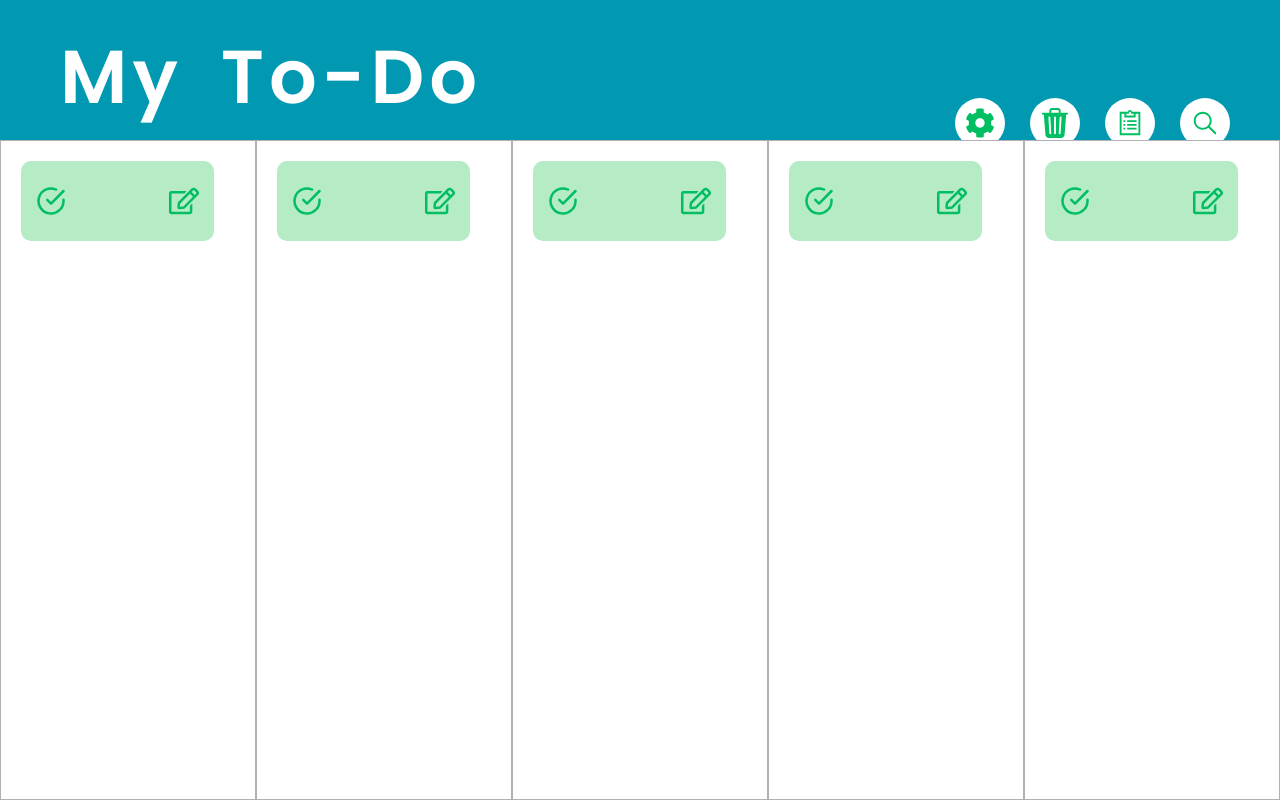
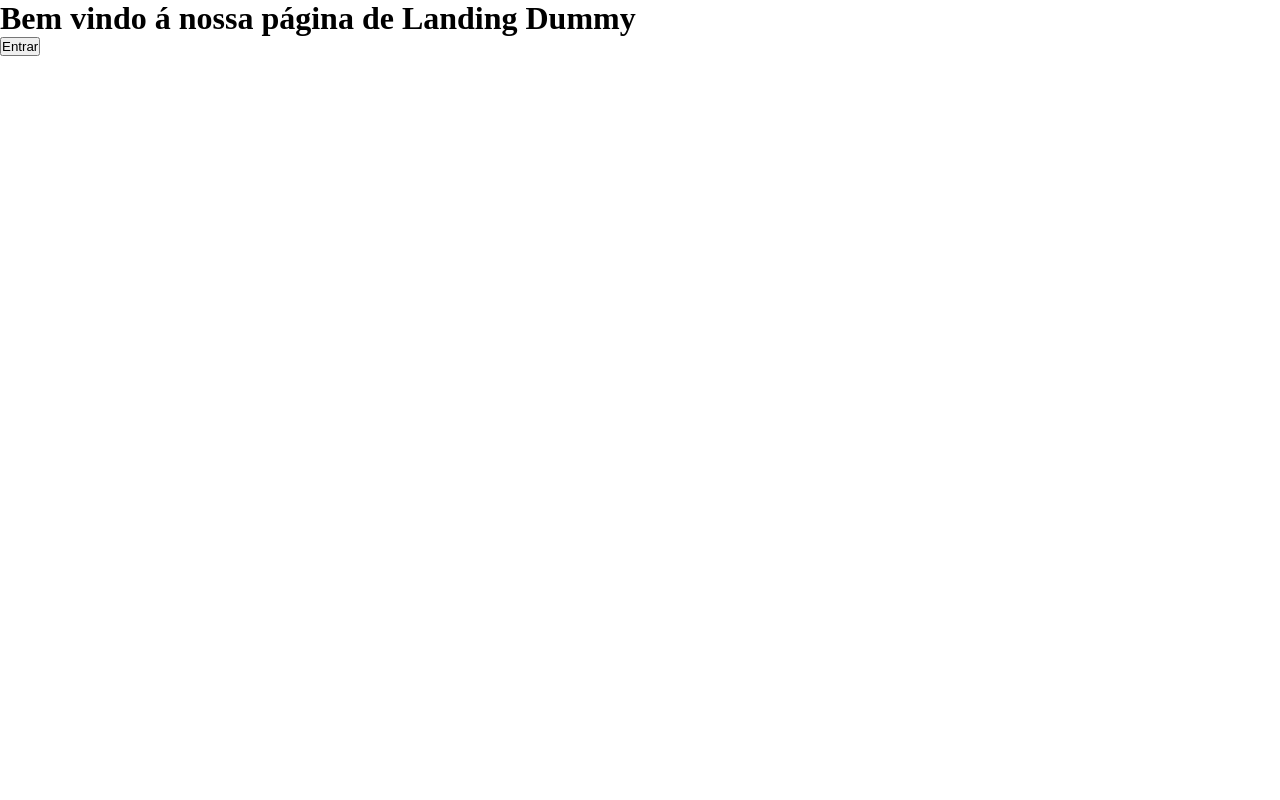
Before and after one commit to gabriel-miranda7/TodoList-Frontend, a React (Create React App) app: page / in a window 1280 px wide. Built offline with nearby package versions, Linux system fonts and the light colour scheme.

Commit message:
Implementado Roteamento e conexão com a API django para autenticação

```diff
--- a/src/App.js
+++ b/src/App.js
@@ -1,13 +1,16 @@
-import Home from './pages/Home';
-
+import React from 'react';
+import { BrowserRouter as Router } from 'react-router-dom';
 import GlobalStyles from './styles/GlobalStyles';
+import AppRoutes from './routes';
 
 function App() {
   return (
-    <>
-    <Home />
-    <GlobalStyles />
-    </>
+    <div className='App'>
+      <Router>
+        <AppRoutes/>
+      </Router>
+      <GlobalStyles />
+    </div>
   );
 }
 
--- a/src/pages/LoginRegisterPage.js
+++ b/src/pages/Authentication/LoginRegisterPage.js
@@ -1,5 +1,6 @@
-import React, { useState } from 'react';
+import React, { useState, useEffect } from 'react';
 import axios from 'axios';
+import checkToken from '../../utils/CheckToken';
 
 function LoginRegisterPage() {
   const [errorMessage, setErrorMessage] = useState('');
@@ -36,7 +37,7 @@ function LoginRegisterPage() {
         // Redireciona para a página inicial
         window.location.href = '/dash';
       } catch (error) {
-        if(error.response && error.response.status === 404){
+        if(error.response && error.response.status === 404){ //Tratamento de erros HTTP
             setErrorMessage("Esse usuário não existe");
             return;
         }else if(error.response && error.response.status === 400){
@@ -53,6 +54,19 @@ function LoginRegisterPage() {
   const toggleMode = () => {
     setIsRegistering(!isRegistering);
   };
+
+  useEffect(() => { /*Verifica se já existe token e se ele é válido, daí já envia direto pra dash
+  pulando a atuenticação caso positivo */
+    const checkTokenAndRedirect = async () => {
+      const token = localStorage.getItem('token'); //Pega o token local do navegador
+      const isValidToken = await checkToken(token); //Manda pra API para verificar
+      if (isValidToken) { //Se o token é válido, manda pra dash
+        window.location.href = '/dash';
+      }
+    };
+
+    checkTokenAndRedirect();
+  }, []);
 
   return (
     <div>
--- /dev/null
+++ b/src/pages/Landing/index.js
@@ -0,0 +1,15 @@
+import React from 'react';
+import { Link } from 'react-router-dom';
+
+function Landing() { //Página inicial Dummy
+    return (
+        <div>
+            <h1>Bem vindo á nossa página de Landing Dummy</h1>
+            <Link to="/auth">
+                <button>Entrar</button>
+            </Link>
+        </div>
+    );
+}
+
+export default Landing;
--- a/src/routes.js
+++ b/src/routes.js
@@ -1,16 +1,18 @@
 import React from 'react';
 import { Routes, Route } from 'react-router-dom';
 import Home from './pages/Home';
-import LoginRegisterPage from './pages/LoginRegisterPage';
+import LoginRegisterPage from './pages/Authentication/LoginRegisterPage';
 import PrivateRoutes from './utils/PrivateRoutes';
+import Landing from './pages/Landing';
 
-function AppRoutes() {
+function AppRoutes() { //São as rotas da aplicação, privadas ou públicas
   return (
     <Routes>
       <Route path="auth" element={<LoginRegisterPage />} />
-      <Route path="/" element={<Home />} />
-      <Route element={<PrivateRoutes/>}>
-      </Route>
+      <Route path="/" element={<Landing />} />
+      <Route element={<PrivateRoutes />} >
+        <Route path="dash" element={<Home />} />
+        </Route>
     </Routes>
   );
 }
--- /dev/null
+++ b/src/utils/CheckToken.js
@@ -0,0 +1,16 @@
+import axios from 'axios';
+
+const checkToken = async (token) => {  //Verifica se um token é válido através de uma requisição á API
+    try {
+        const response = await axios.get('http://127.0.0.1:8000/authenticate/authtoken', {
+            headers: {
+                Authorization : `Token ${token}`
+            }
+        });
+        return response.data ? true : false; //Se existir resposta, retorne true, se não retorne false
+    } catch(error){
+        return false;
+    }
+}
+
+export default checkToken;
--- a/src/utils/PrivateRoutes.js
+++ b/src/utils/PrivateRoutes.js
@@ -1,10 +1,18 @@
 import { Navigate, Outlet } from 'react-router-dom'
-import axios from 'axios'
+import checkToken from './CheckToken';
+
 
 const PrivateRoutes = ({children, ...rest}) => {
-    let auth = {'token' : false}
+    const token = localStorage.getItem('token');
+
+    if (!token) { //Se não tiver token, rediretiona pra página de autenticação
+        return <Navigate to='/auth'/>;
+    }
+
+    let response = checkToken(token) // Checa se o token já existe e verifica sua validade na API
+
     return(
-        auth.token ? <Outlet/> : <Navigate to='/auth'/>
+        response ? <Outlet/> : <Navigate to='/auth'/>  //Caso seja válido renderiza a página children
     )
 }
 
```
